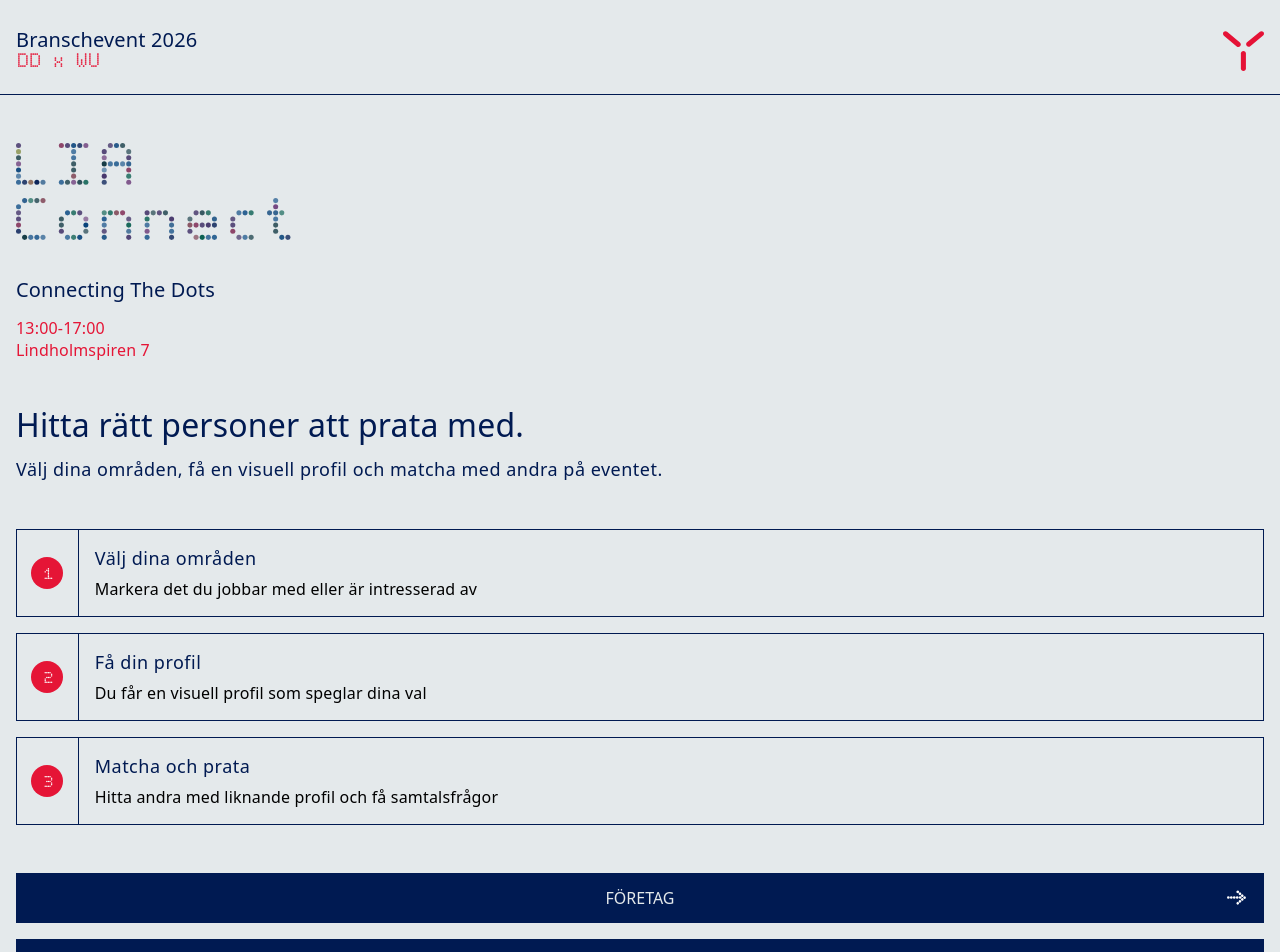
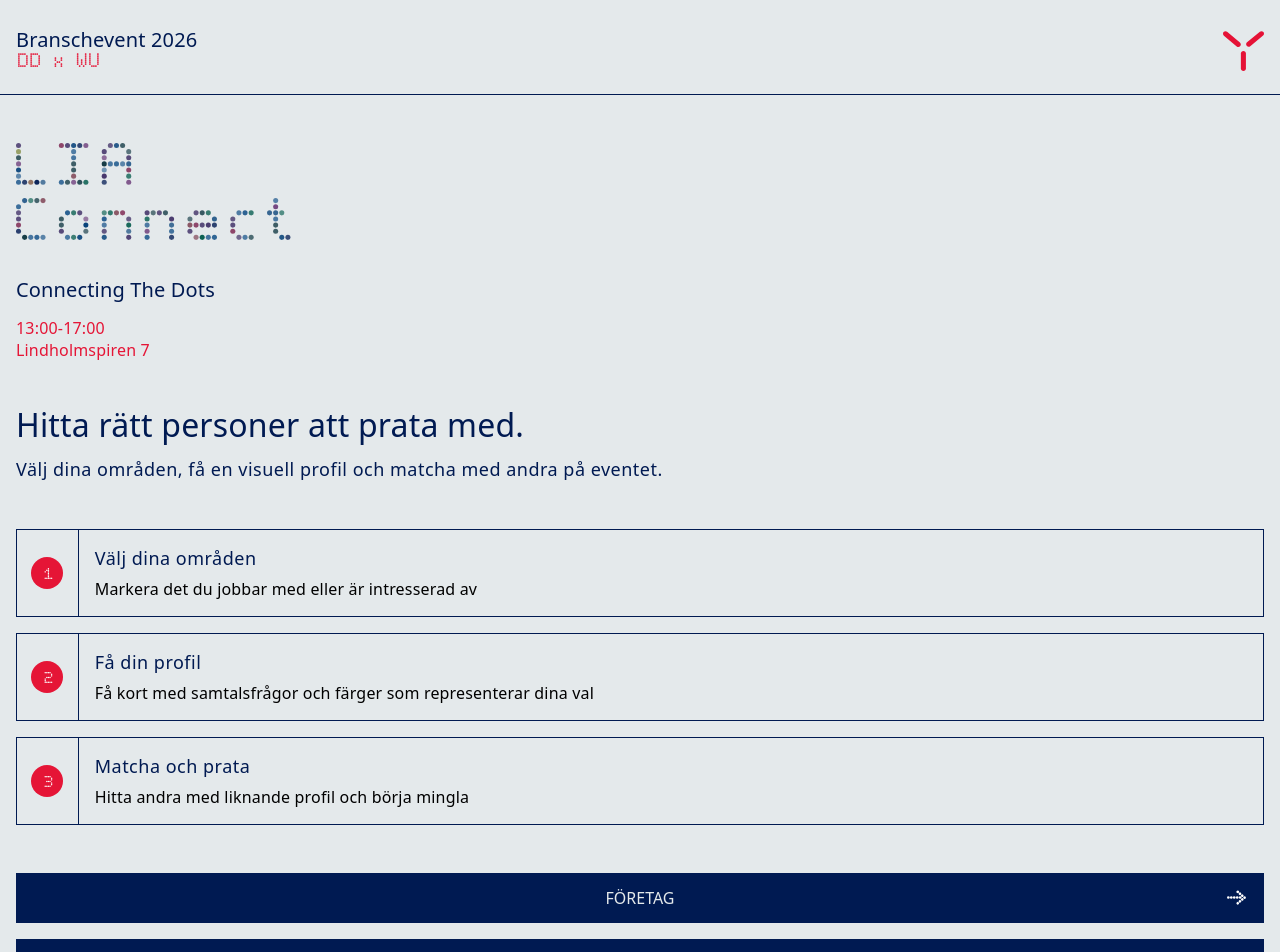
Before and after one commit to Patricia-LF/LIA-connect, a React (Vite) app: page / in a window 1280 px wide. Shown: the top 952 px of the page. Built offline with nearby package versions, Linux system fonts and the light colour scheme; a web font is replaced by a local one.

Commit message:
updated steps description on startPage

```diff
--- a/src/pages/StartPage.jsx
+++ b/src/pages/StartPage.jsx
@@ -18,12 +18,12 @@ export default function StartPage({ profileData, setProfileData }) {
     {
       number: 2,
       title: "Få din profil",
-      text: "Du får en visuell profil som speglar dina val",
+      text: "Få kort med samtalsfrågor och färger som representerar dina val",
     },
     {
       number: 3,
       title: "Matcha och prata",
-      text: "Hitta andra med liknande profil och få samtalsfrågor",
+      text: "Hitta andra med liknande profil och börja mingla",
     },
   ];
 
```
